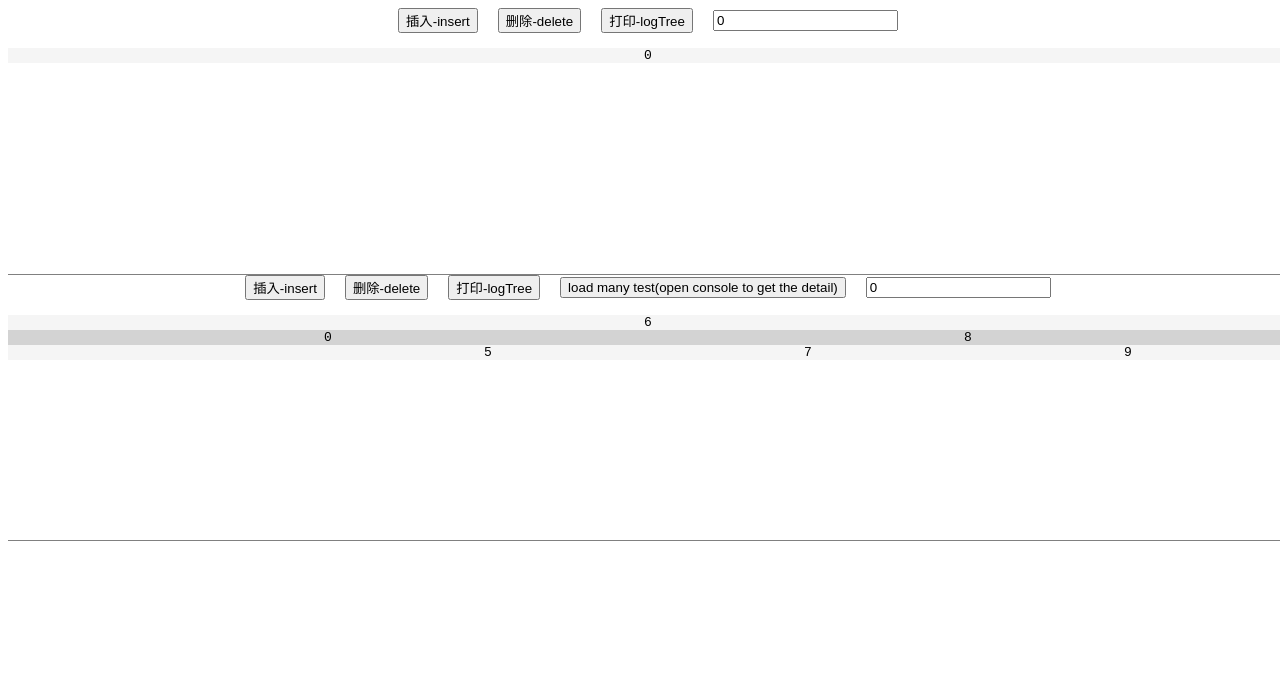
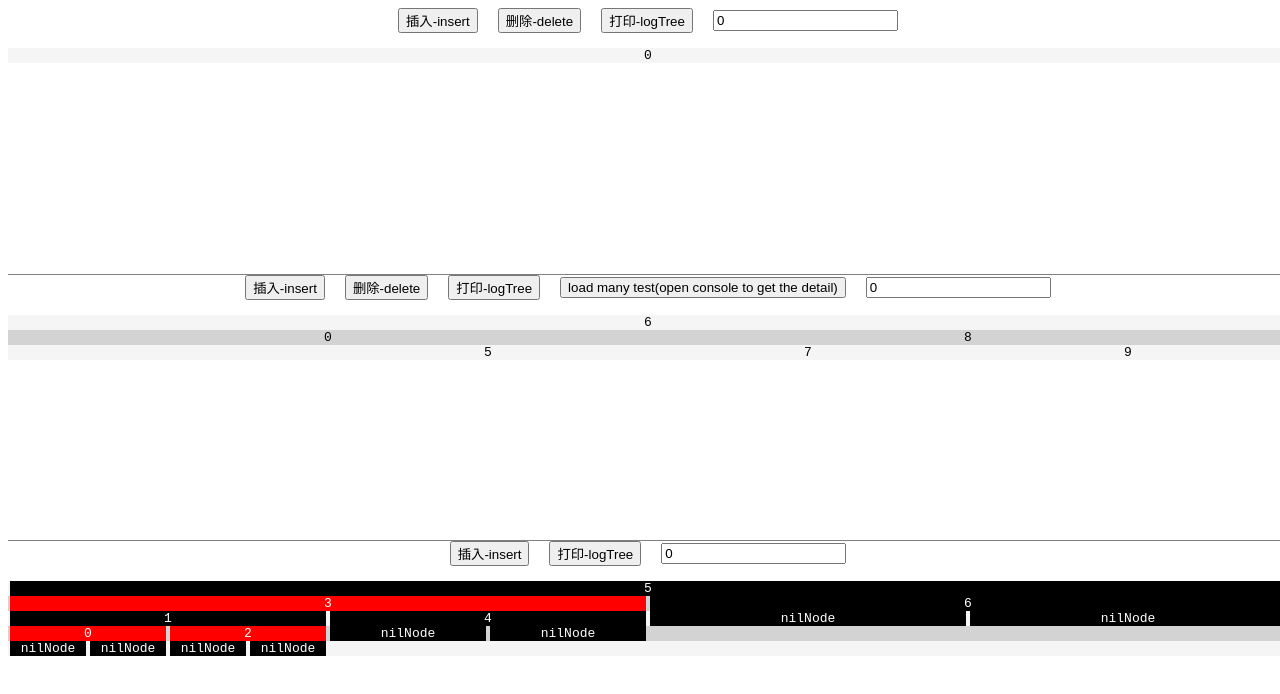
Before and after one commit to qirong77/RedBlackTree, a Vue app: page / in a window 1280 px wide. Shown: the top 694 px of the page. Built offline with nearby package versions, Linux system fonts and the light colour scheme.

Commit message:
v0.3: 完成红黑树的插入

```diff
--- a/src/App.vue
+++ b/src/App.vue
@@ -2,13 +2,14 @@
   <main>
     <bst-section />
     <avl-section />
-    <section></section>
+    <rbt-section />
   </main>
 </template>
 
 <script setup lang="ts">
 import bstSection from './components/bst-section.vue';
 import avlSection from './components/avl-section.vue';
+import rbtSection from './components/rbt-section.vue';
 </script>
 
 <style>
@@ -46,12 +47,15 @@ pre div {
   align-items: center;
   background-color: red;
 }
+
 pre div:nth-child(odd) {
   background-color: whitesmoke;
 }
+
 pre div:nth-child(even) {
   background-color: lightgray
 }
+
 pre div span {
   flex: 1;
   text-align: center;
--- a/src/RBT/RBTNode.ts
+++ b/src/RBT/RBTNode.ts
@@ -1,3 +1,5 @@
+import { isLeftNode } from "../utils/isLeftNode";
+
 export enum NODE_COLOR {
   BLACK = "black",
   RED = "red",
@@ -10,19 +12,40 @@ export class RBTNode {
   public value: number;
   constructor(value: number) {
     this.value = value;
+    this.color = NODE_COLOR.RED
+    this.left = new NilNode(this)
+    this.right = new NilNode(this)
+
   }
-  public isNilNode():false {
+  public isNilNode(): false {
     return false;
+  }
+  public setBlack(): void {
+    this.color = NODE_COLOR.BLACK;
+  }
+  public setRed(): void {
+    this.color = NODE_COLOR.RED;
+  }
+  public isRed() {
+    return this.color === NODE_COLOR.RED;
+  }
+  public isBlack() {
+    return this.color === NODE_COLOR.BLACK;
+  }
+  public getBrotherNode() {
+    const parent = this.parent
+    if(!parent) throw new Error('没有兄弟节点')
+    return isLeftNode(this) ? parent.right : parent.left
   }
 }
 
 export class NilNode {
   public color = NODE_COLOR.BLACK;
   public parent: undefined | RBTNode;
-  public isNilNode():true {
+  public isNilNode(): true {
     return true;
   }
-  constructor(parent:RBTNode) {
-    this.parent = parent
+  constructor(parent: RBTNode) {
+    this.parent = parent;
   }
 }
--- a/src/RBT/insertRBTNode.ts
+++ b/src/RBT/insertRBTNode.ts
@@ -1,10 +1,10 @@
 import { isLeftNode } from "../utils/isLeftNode";
 import { NODE_COLOR, NilNode, RBTNode } from "./RBTNode";
 
-export const insertRBTNode = (node: RBTNode, target: number) => {
+export const insertRBTNode = (node: RBTNode | undefined, target: number) => {
   const newNode = insertBSTNode(node, target, undefined);
-
-
+  const balanceRoot = balanceInsertion(newNode);
+  return balanceRoot.parent ? (node as RBTNode) : balanceRoot;
 };
 
 function insertBSTNode(
@@ -30,24 +30,122 @@ function insertBSTNode(
 }
 
 // 红黑树的平衡操作
-function balanceInsertion(node:RBTNode) {
+function balanceInsertion(node: RBTNode): RBTNode {
   // case1: 插入的节点是根节点
   if (!node.parent) {
+    node.setBlack();
     return node;
   }
   // case2: 父节点是黑色的,无需调整
-  if (node.parent.color === "black") {
+  if (node.parent.isBlack()) {
     return node;
   }
-  // 以下case,父节点一定是红色
-  // case3 : 父节点的兄弟节点为红色,就是爷节点的两个子节点都是红色
-  if(node.parent.left.color === NODE_COLOR.RED && node.parent.right.color === NODE_COLOR.RED) {
-    node.parent.left.color = NODE_COLOR.BLACK
-    node.parent.right.color = NODE_COLOR.BLACK
-    node.parent.color = NODE_COLOR.RED
-    return
-  } else {
-    return
+  // 以下case,父节点一定是红色,那么根据红黑树的性质,爷节点存在
+  if (!node.parent.parent) throw new Error("红黑树出错!");
+  // case 4.1 叔叔节点存在并且为红色
+  if (
+    node.parent.parent.left instanceof RBTNode &&
+    node.parent.parent.left.isRed() &&
+    node.parent.parent.right instanceof RBTNode &&
+    node.parent.parent.right.isRed()
+  ) {
+    node.parent.parent.left.setBlack()
+    node.parent.parent.right.setBlack()
+    node.parent.parent.setRed();
+    if (node.parent.parent.parent?.isBlack()) return node;
+    else return balanceInsertion(node.parent.parent);
   }
-  // case4 :
+  // case 4.2 ll 叔叔节点,为黑色或者nil
+  if (
+    node.parent.getBrotherNode().color === NODE_COLOR.BLACK &&
+    isLeftNode(node) &&
+    isLeftNode(node.parent)
+  ) {
+    node.parent.setBlack();
+    node.parent.parent.setRed();
+    return rightRotate(node.parent.parent);
+  }
+  // case : lr
+  if (
+    node.parent.getBrotherNode().color === NODE_COLOR.BLACK &&
+    !isLeftNode(node) &&
+    isLeftNode(node.parent)
+  ) {
+    // 完成左旋
+    const pp = node.parent.parent;
+    const p = node.parent;
+    const i = node;
+    i.parent = pp;
+    i.left = p;
+    i.right = new NilNode(i);
+    pp.left = i;
+    p.parent = i;
+    p.right = new NilNode(p);
+    // 变色
+    i.setBlack();
+    pp.setRed();
+    return rightRotate(pp);
+  }
+  // case: rr
+  if (
+    node.parent.getBrotherNode().color === NODE_COLOR.BLACK &&
+    !isLeftNode(node) &&
+    !isLeftNode(node.parent)
+  ) {
+    node.parent.setBlack();
+    node.parent.parent.setRed();
+    return leftRotate(node.parent.parent);
+  }
+  // case: rl
+  if (
+    node.parent.getBrotherNode().color === NODE_COLOR.BLACK &&
+    isLeftNode(node) &&
+    !isLeftNode(node.parent)
+  ) {
+    // 变为\的形状
+    const pp = node.parent.parent;
+    const p = node.parent;
+    const i = node;
+    pp.right = i;
+    i.parent = pp;
+    i.left = new NilNode(i);
+    i.right = p;
+    p.parent = i;
+    p.left = new NilNode(i);
+    // 变色
+    i.setBlack()
+    pp.setRed()
+    // 左旋
+    return leftRotate(pp);
+  }
+  throw new Error("平衡出错,没有对应的case");
 }
+
+// 右旋,形状为/,p的left没有变化
+function rightRotate(node: RBTNode) {
+  const pp = node;
+  const p = node.left as RBTNode;
+  if (pp.parent) {
+    isLeftNode(pp) ? (pp.parent.left = p) : (pp.parent.right = p);
+  }
+  p.parent = pp.parent;
+  p.right = pp;
+  pp.left = new NilNode(pp);
+  pp.right = new NilNode(pp);
+  pp.parent = p;
+  return p;
+}
+// 左旋,形状为\
+function leftRotate(node: RBTNode) {
+  const pp = node;
+  const p = node.right as RBTNode;
+  if (pp.parent) {
+    isLeftNode(pp) ? (pp.parent.left = p) : (pp.parent.right = p);
+  }
+  p.parent = pp.parent;
+  p.left = pp;
+  pp.left = new NilNode(pp);
+  pp.right = new NilNode(pp);
+  pp.parent = p;
+  return p;
+}
--- a/src/components/rbt-section.vue
+++ b/src/components/rbt-section.vue
@@ -0,0 +1,49 @@
+<template>
+    <section>
+        <header>
+            <button @click="insertNode">插入-insert</button>
+            <!-- <button @click="deleteNode">删除-delete</button> -->
+            <button @click="logTree">打印-logTree</button>
+            <input v-model.number="nextValue" placeholder="节点值" />
+        </header>
+        <pre>
+          <div v-for="list in (tree as any)">
+             <span v-for="i in list"
+             :style="{
+                 backgroundColor: i?.color === 'red' ? 'red' : 'black',
+                 color: 'white'
+             }"
+             ><span v-if="i?.color">{{ i?.value ?? 'nilNode' }}</span></span>
+          </div>
+      </pre>
+    </section>
+</template>
+
+<script setup lang="ts">
+import { ref } from "vue";
+import { toTree } from "../utils/toTree";
+import { insertRBTNode } from "../RBT/insertRBTNode";
+const nextValue = ref(0);
+let rbtNode = insertRBTNode(undefined, 0)
+const tree = ref(toTree(rbtNode));
+const insertNode = () => {
+    rbtNode = insertRBTNode(rbtNode, nextValue.value)
+    updateTree();
+};
+const init = () => {
+    const arr = [6,5,4,3,2,1]
+    arr.forEach(num => {
+        rbtNode = insertRBTNode(rbtNode, num)
+    })
+    updateTree()
+}
+const logTree = () => {
+    console.log(rbtNode);
+};
+function updateTree() {
+    tree.value = toTree(rbtNode);
+}
+init()
+</script>
+
+<style scoped></style>
--- a/src/utils/toTree.ts
+++ b/src/utils/toTree.ts
@@ -1,15 +1,16 @@
 import { BSTNode } from "../BST/BSTNode";
 import { cloneDeep } from "lodash-es";
-export const toTree = (node: BSTNode | undefined) => {
+import { RBTNode } from "../RBT/RBTNode";
+export const toTree = (node: BSTNode | RBTNode | undefined) => {
   return toFullBinaryTree(cloneDeep(node));
 };
 
 function toFullBinaryTree(
-  node: BSTNode | undefined,
+  node: BSTNode | RBTNode | undefined,
   depth = 0,
-  results = [] as (BSTNode | null)[][]
+  results = [] as (BSTNode | RBTNode | null)[][]
 ) {
-  if(depth > 8) return
+  if (depth > 6) return;
   if (node) {
     if (results[depth]) results[depth].push(node);
     else results[depth] = [node];
@@ -17,7 +18,7 @@ function toFullBinaryTree(
     if (results[depth]) results[depth].push(null);
     else results[depth] = [null];
   }
-  toFullBinaryTree(node?.left, depth + 1, results);
-  toFullBinaryTree(node?.right, depth + 1, results);
+  toFullBinaryTree(node?.left as any, depth + 1, results);
+  toFullBinaryTree(node?.right as any, depth + 1, results);
   return results;
 }
```
Also changed, not shown: src/RBT/checkIsRBT.ts (added, +11 -0 lines).
